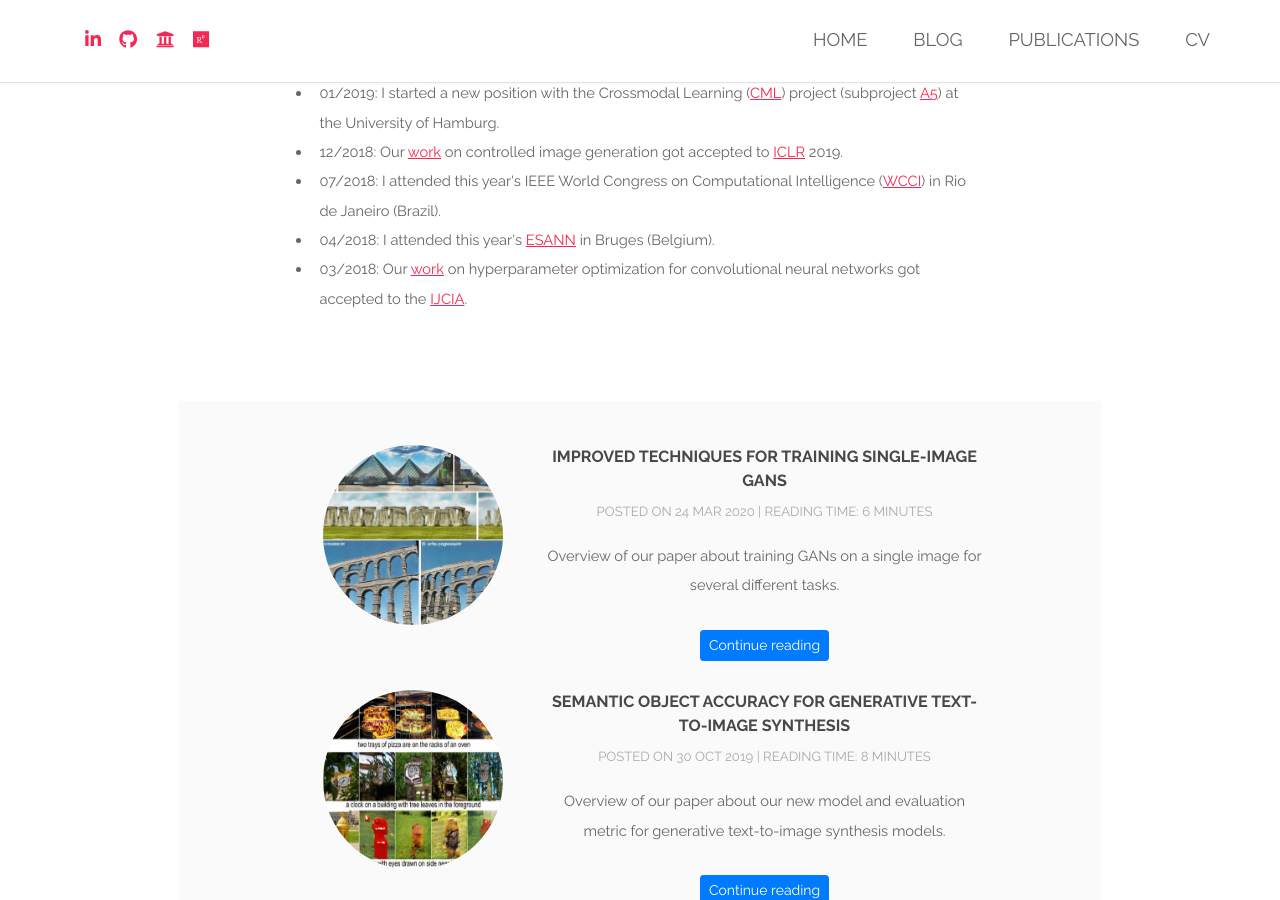
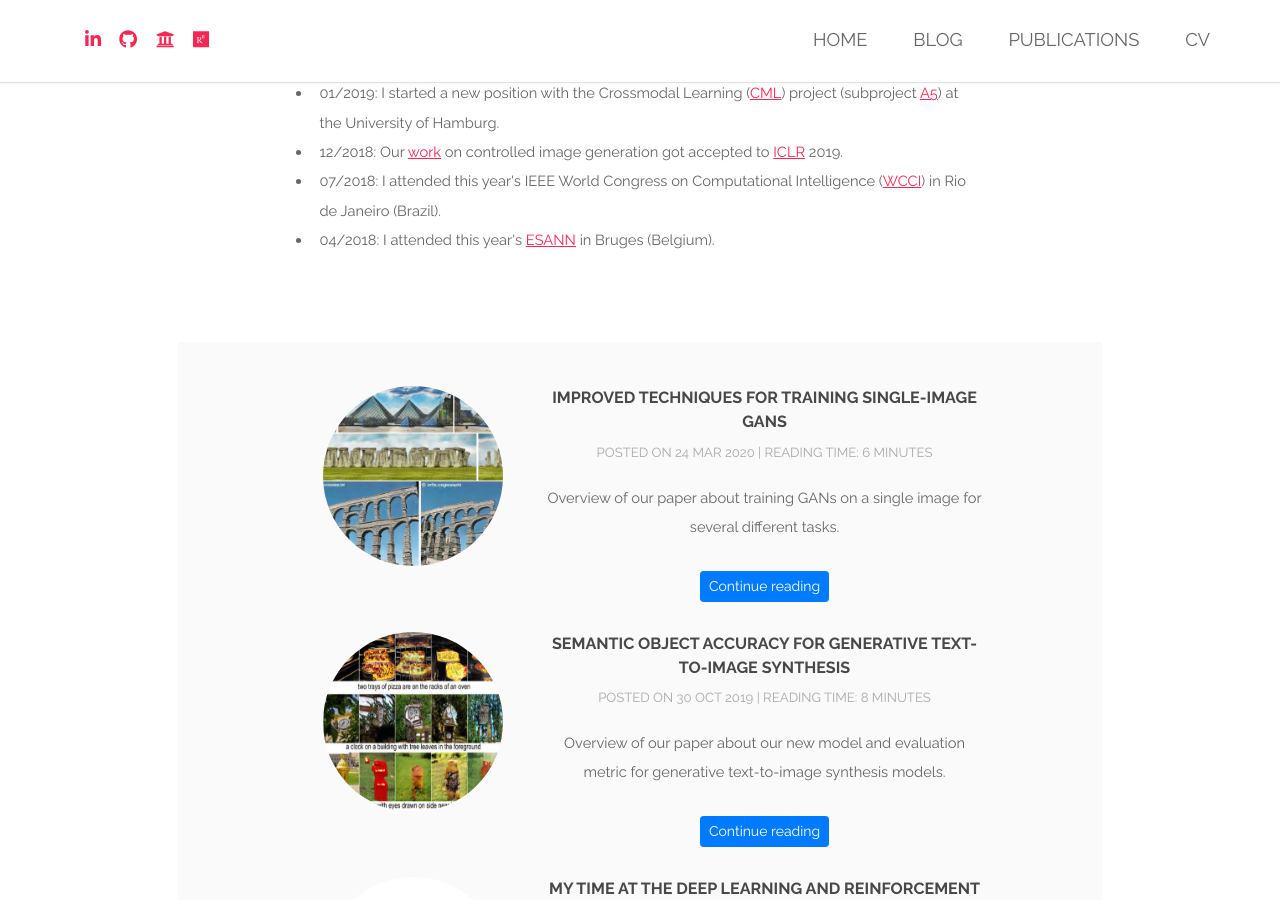
Before and after one commit to tohinz/tohinz.github.io, a Jekyll site: the page built from index.html, in a window 1280 px wide and 900 px high, scrolled down 1027 px. Built offline with Jekyll 4.4.1, drawn with Linux system fonts in a browser that asks for light colours; cached includes are drawn as plain includes; nearby versions of some CDN libraries.

Commit message:
Update index.html

```diff
--- a/index.html
+++ b/index.html
@@ -37,7 +37,6 @@
 		   <li>12/2018: Our <a href="https://openreview.net/forum?id=H1edIiA9KQ" target="_blank">work</a> on controlled image generation got accepted to <a href="https://iclr.cc/" target="_blank">ICLR</a> 2019.</li>
 		   <li>07/2018: I attended this year's IEEE World Congress on Computational Intelligence (<a href="http://www.ecomp.poli.br/~wcci2018/" target="_blank">WCCI</a>) in Rio de Janeiro (Brazil).</li>
 		   <li>04/2018: I attended this year's <a href="https://www.elen.ucl.ac.be/esann/" target="_blank">ESANN</a> in Bruges (Belgium).</li>
-		   <li>03/2018: Our <a href="https://www.worldscientific.com/doi/10.1142/S1469026818500086" target="_blank">work</a> on hyperparameter optimization for convolutional neural networks got accepted to the <a href="https://www.worldscientific.com/worldscinet/ijcia" target="_blank">IJCIA</a>.</li>
 		</ul>
 	</div>
 </section>
```
